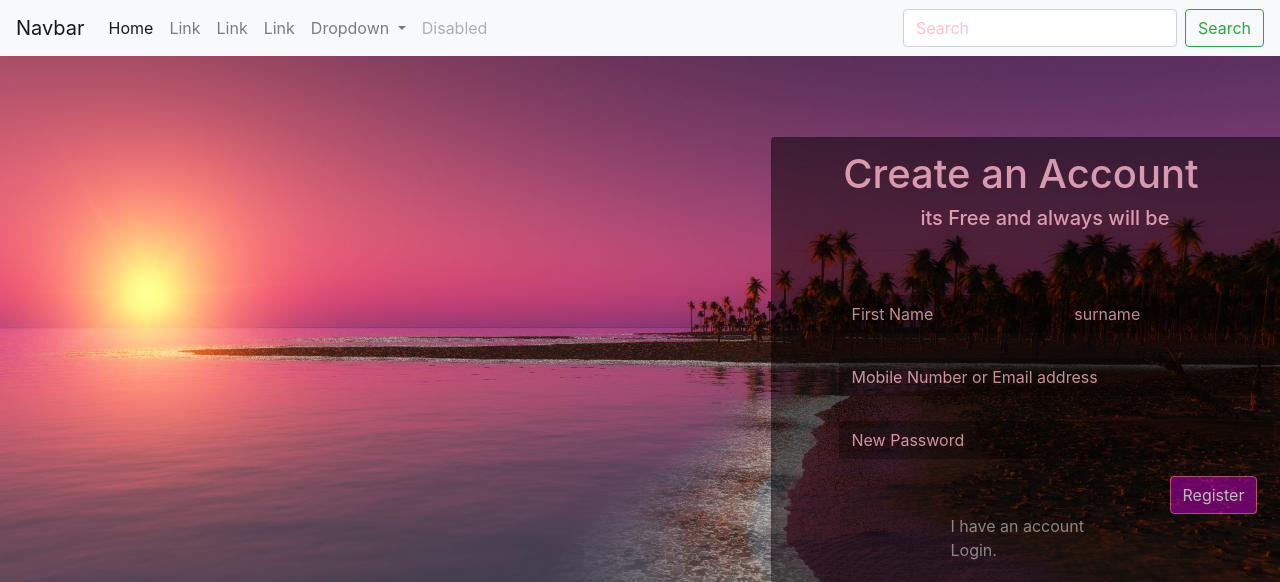
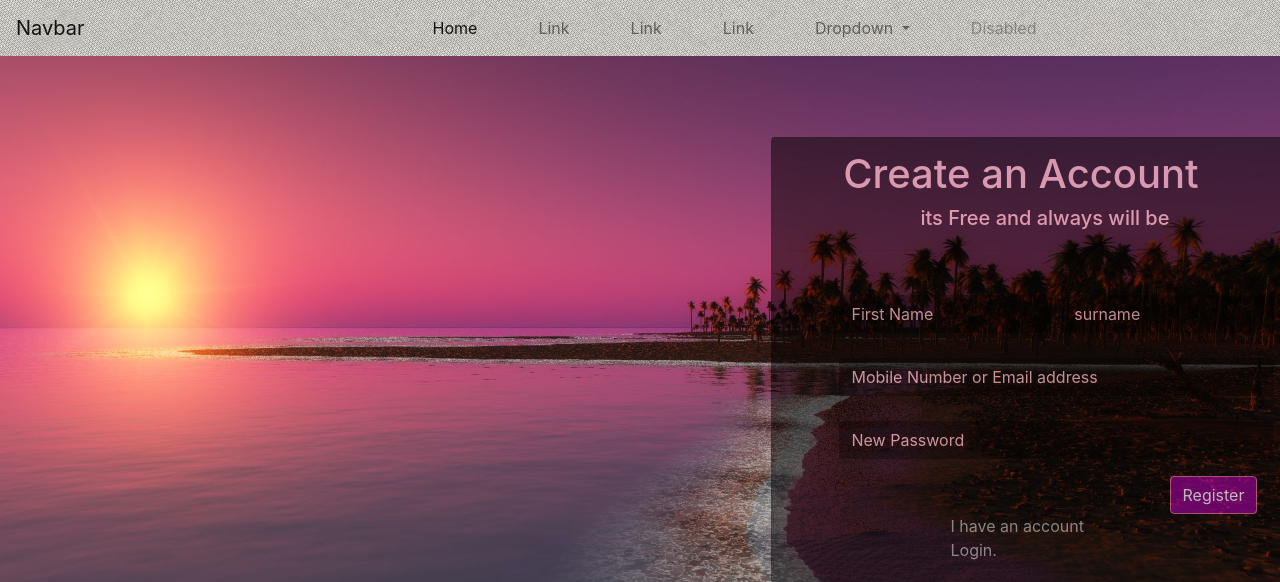
Before and after one commit to codybaraks/login, a Flask app: page /reset in a window 1280 px wide. Shown: the top 582 px of the page. Run offline with Flask 2, Linux system fonts and the light colour scheme; some libraries are stand-ins or nearby versions.

Commit message:
Web design

```diff
--- a/static/facebook.css
+++ b/static/facebook.css
@@ -1,3 +1,34 @@
+.nav {
+    background-image: url("../static/nav.jpg")!important;
+
+}
+.navbar
+{
+    background-image: url("../static/nav.jpg") !important;
+}
+.navbar-brand
+{
+    background-color: #afafaf!important;
+}
+.navbar-nav
+{
+    margin-right: 15%!important;
+      background-image: url("../static/nav.jpg")  !important;
+}
+.navbar-nav li
+{
+    margin-right: 45px!important;
+}
+.navbar-collapse
+{
+
+    background-image: url("../static/nav.jpg");
+}
+.navbar-brand
+{
+    background-image: url("../static/nav.jpg");
+}
+
 .login
 {
     margin-left: 34%;
--- a/templates/home.html
+++ b/templates/home.html
@@ -42,14 +42,10 @@
 {#    </a>#}
 {#</div>#}
 {#</div>#}
-<nav class="navbar navbar-expand-lg navbar-light bg-light">
+<nav class="navbar align-items-right navbar-expand-lg navbar-light bg-light">
   <a class="navbar-brand" href="#">Navbar</a>
-  <button class="navbar-toggler" type="button" data-toggle="collapse" data-target="#navbarSupportedContent" aria-controls="navbarSupportedContent" aria-expanded="false" aria-label="Toggle navigation">
-    <span class="navbar-toggler-icon"></span>
-  </button>
-
-  <div class="collapse navbar-collapse" id="navbarSupportedContent">
-    <ul class="navbar-nav mr-auto">
+  <div class="collapse navbar-collapse align-items-right" id="navbarSupportedContent">
+    <ul class="navbar-nav ml-auto">
       <li class="nav-item active">
         <a class="nav-link" href="#">Home <span class="sr-only">(current)</span></a>
       </li>
@@ -77,10 +73,7 @@
         <a class="nav-link disabled" href="#">Disabled</a>
       </li>
     </ul>
-    <form class="form-inline my-2 my-lg-0">
-      <input class="form-control mr-sm-2" type="search" placeholder="Search" aria-label="Search">
-      <button class="btn btn-outline-success my-2 my-sm-0" type="submit">Search</button>
-    </form>
+
   </div>
 </nav>
 
```
Also changed, not shown: static/bright red.jpg (added), static/nav.jpg (added).
